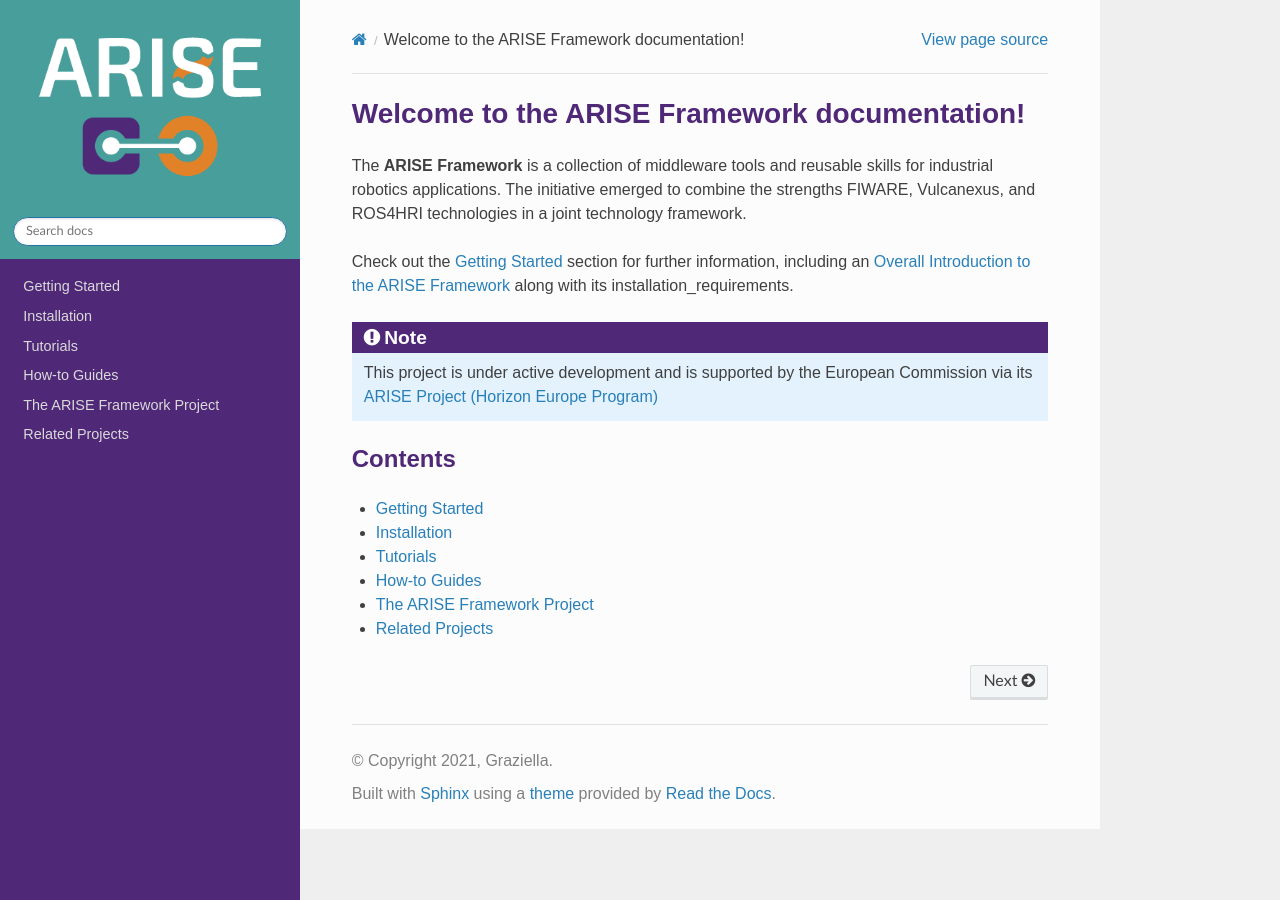
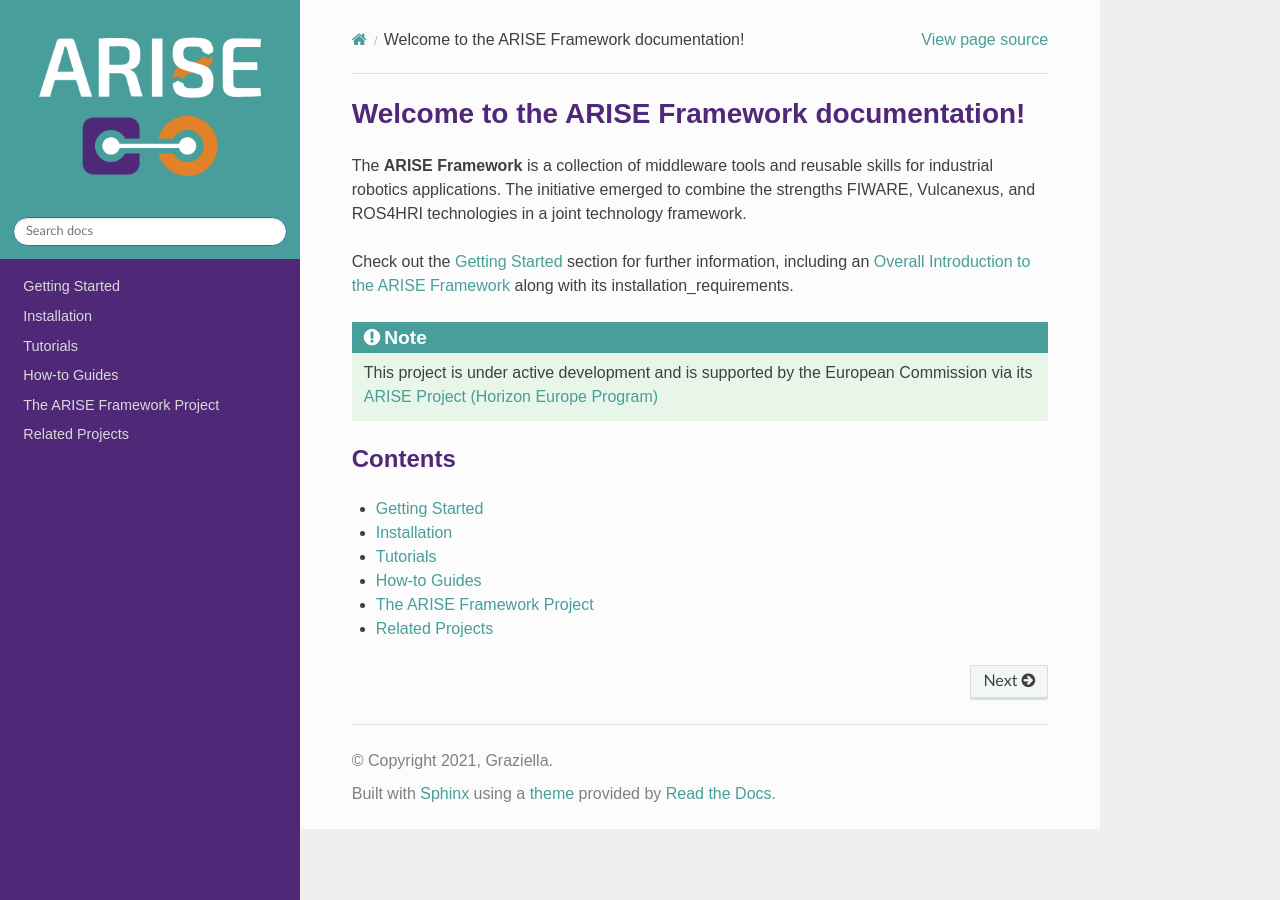
Before and after one commit to agileHRI/arise_documentation, a Sphinx documentation site: the page built from docs/source/index.rst, in a window 1280 px wide. Built offline with Sphinx 7.4.7 and the Read the Docs theme 3.1.0, drawn with Linux system fonts in a browser that asks for light colours.

Commit message:
Update custom.css

```diff
--- a/docs/source/_static/custom.css
+++ b/docs/source/_static/custom.css
@@ -21,6 +21,11 @@ body, h1, h2, h3, h4, h5, h6, p, span, li, td, th, a {
 /* Change the color of header fonts to dark purple */
 h1, h2, h3, h4, h5, h6 {
     color: #502878; /* ARISE purple */
+}
+/* Set the default link color */
+a {
+    color: #489e9a; /* ARISE Green */
+    text-decoration: none; /* Removes underline by default */
 }
 
 /* Center mermaid diagrams */
@@ -49,7 +54,7 @@ h1, h2, h3, h4, h5, h6 {
 
 /* Styling for specific admonition types (e.g., note, warning, etc.) */
 .admonition.note {
-    background-color: #E3F2FD; /* Light blue background for 'note' */
+    background-color: #E8F5E9; /* Light green background for 'note' */
 }
 
 .admonition.warning {
@@ -67,7 +72,7 @@ h1, h2, h3, h4, h5, h6 {
 
 /* Specific title styling for certain admonition types */
 .admonition.note .admonition-title {
-    background-color: #502878; /* ARISE purple */
+    background-color: #489e9a; /* ARISE Green */
 }
 
 .admonition.warning .admonition-title {
```
